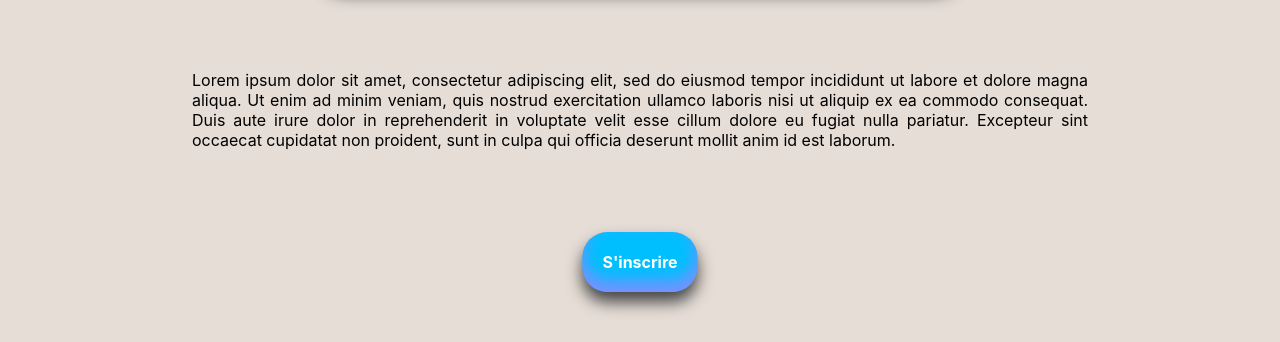
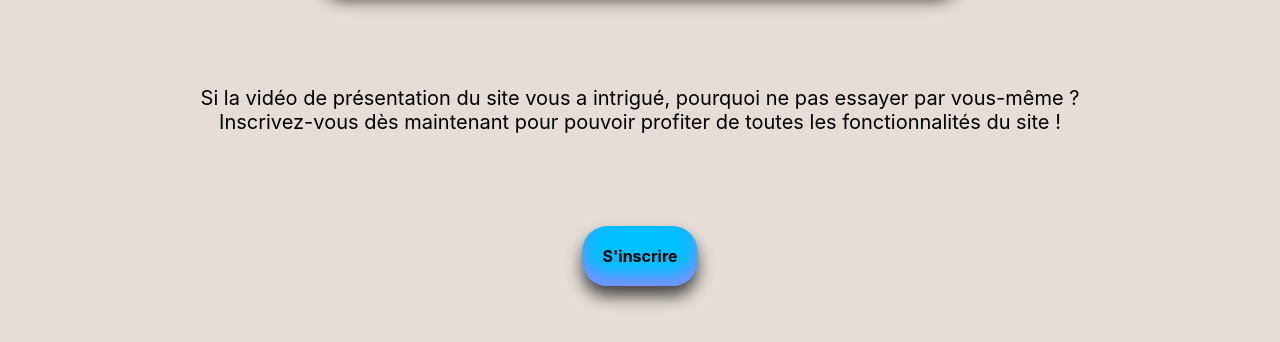
Before and after one commit to Jishuashi/SAE-Dev-d-aplication-web, a React (Create React App) app: page / in a window 1280 px wide. Shown: the part 522-864 px from the top of the page. Built offline with nearby package versions, Linux system fonts and the light colour scheme.

Commit message:
Changed lorem ipsum to actual text in Home.js,updated home.css, domains.css and modules.css

```diff
--- a/src/pages/Home.js
+++ b/src/pages/Home.js
@@ -8,7 +8,7 @@ function Home (){
             <div className="Player">
                 <iframe title="ytplayer" className="ytplayer" type="text/html" width="640" height="360" src="https://www.youtube.com/watch?v=gah8KMbsj40" frameBorder="0"/>
             </div>
-            <p className="text">Lorem ipsum dolor sit amet, consectetur adipiscing elit, sed do eiusmod tempor incididunt ut labore et dolore magna aliqua. Ut enim ad minim veniam, quis nostrud exercitation ullamco laboris nisi ut aliquip ex ea commodo consequat. Duis aute irure dolor in reprehenderit in voluptate velit esse cillum dolore eu fugiat nulla pariatur. Excepteur sint occaecat cupidatat non proident, sunt in culpa qui officia deserunt mollit anim id est laborum.</p>
+            <p className="text">Si la vidéo de présentation du site vous a intrigué, pourquoi ne pas essayer par vous-même ? Inscrivez-vous dès maintenant pour pouvoir profiter de toutes les fonctionnalités du site ! </p>
         <Link className="linkHome" to="/inscription">S'inscrire</Link>
     </div>);
 }
--- a/src/styles/domains.css
+++ b/src/styles/domains.css
@@ -29,13 +29,13 @@
 }
 
 .domain p {
-    font-weight: bold;
     color: black;
     text-shadow: white;
 
 }
 
 .domain .nameD {
+    font-weight: bold;
     font-size: 25px;
     border-radius: 50px;
 }
@@ -45,6 +45,8 @@
 }
 
 .descriptionD {
+    padding-left: 10px;
+    padding-right: 10px;
     opacity: 0;
     transition: all 0.1s ease-in-out;
 }
--- a/src/styles/home.css
+++ b/src/styles/home.css
@@ -26,7 +26,8 @@
     left: 50%;
     transform: translateX(-50%);
     width: 896px;
-    text-align: justify;
+    text-align: center;
+    font-size: 20px;
 }
 
 .linkHome{
@@ -36,7 +37,7 @@
     transform: translateX(-50%);
     padding: 20px;
     border-radius: 25px;
-    color: white;
+    color: black;
     background: deepskyblue;
     text-decoration: none;
     width: fit-content;
--- a/src/styles/modules.css
+++ b/src/styles/modules.css
@@ -29,7 +29,6 @@
 }
 
 .module p {
-    font-weight: bold;
     color: black;
     text-shadow: white;
 
@@ -40,6 +39,7 @@ a {
 }
 
 .module .nameM {
+    font-weight: bold;
     font-size: 25px;
     border-radius: 50px;
 }
@@ -49,8 +49,14 @@ a {
 }
 
 .descriptionM {
+    padding-left: 10px;
+    padding-right: 10px;
     opacity: 0;
     transition: all 0.1s ease-in-out;
+}
+
+.credits {
+    font-weight: normal;
 }
 
 .module:hover .descriptionM {
```
